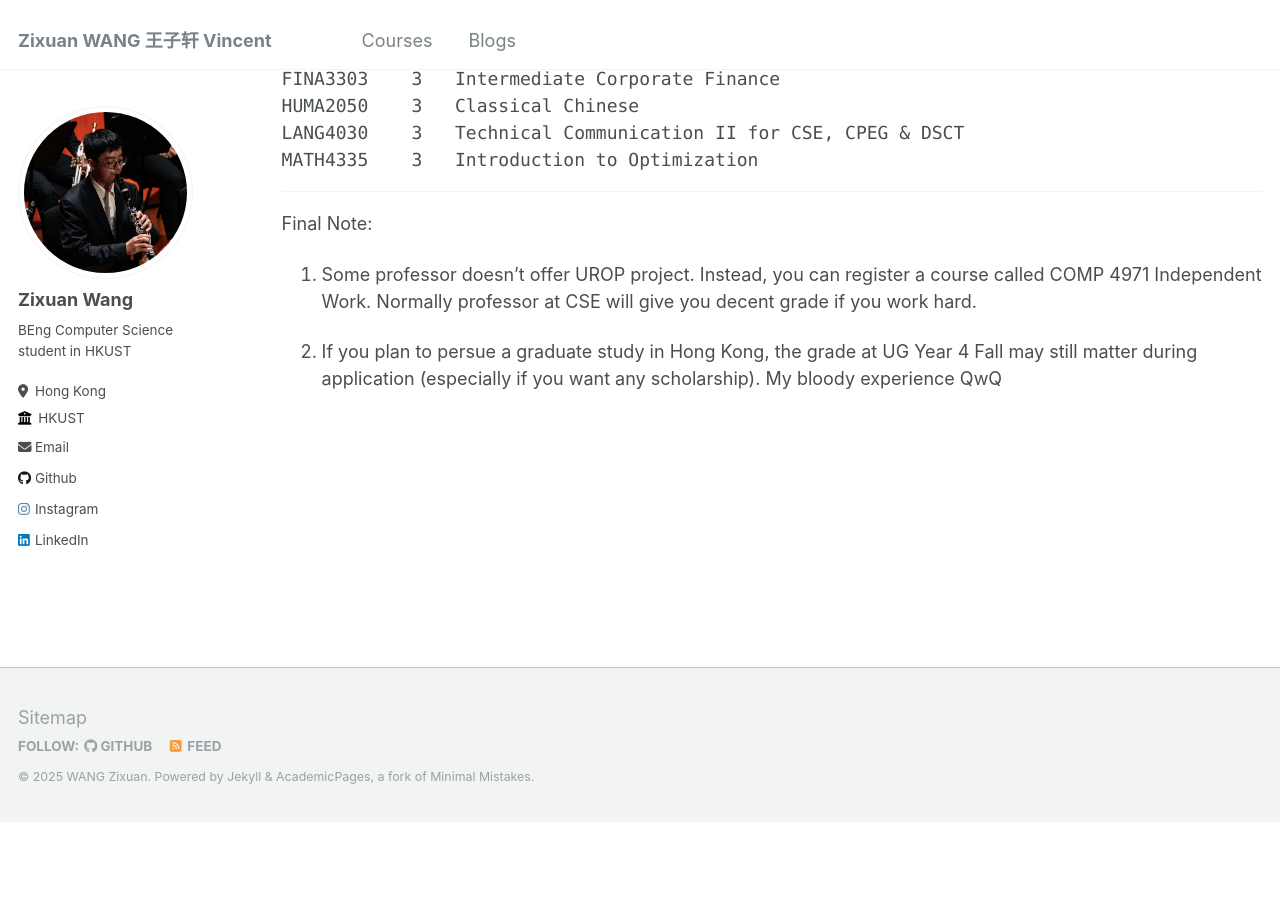
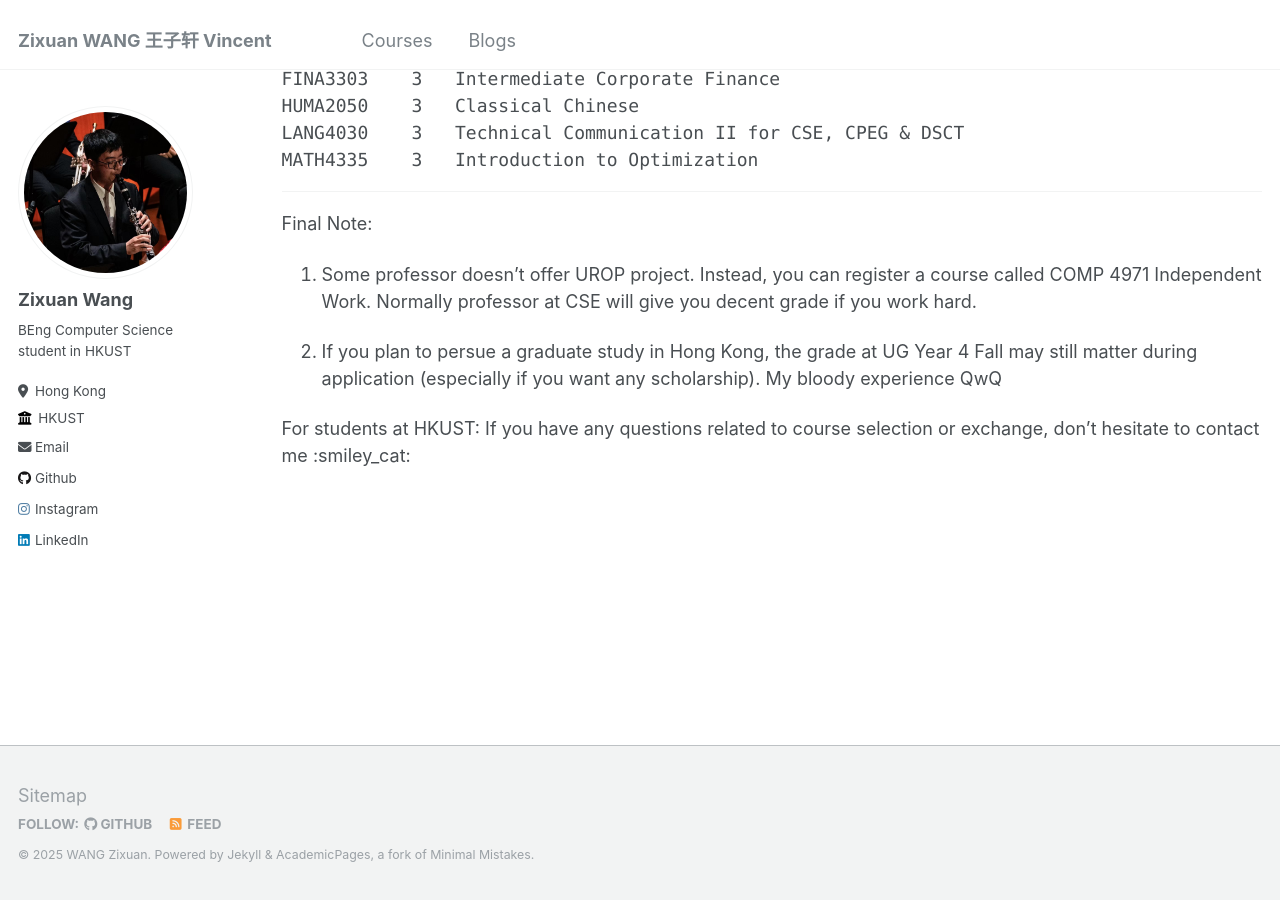
Before and after one commit to Vincent2311/Vincent2311.github.io, a Jekyll site: the page built from _teaching/courses.md, in a window 1280 px wide and 900 px high, scrolled down 2626 px. Built offline with Jekyll 4.4.1, drawn with Linux system fonts in a browser that asks for light colours; before the commit the page ends 3449 px from its top, so only the background shows below that.

Commit message:
mod courses

```diff
--- a/_teaching/courses.md
+++ b/_teaching/courses.md
@@ -122,3 +122,5 @@ Final Note:
 1. Some professor doesn't offer UROP project. Instead, you can register a course called COMP 4971 Independent Work. Normally professor at CSE will give you decent grade if you work hard.
 
 2. If you plan to persue a graduate study in Hong Kong, the grade at UG Year 4 Fall may still matter during application (especially if you want any scholarship). My bloody experience QwQ
+
+For students at HKUST: If you have any questions related to course selection or exchange, don't hesitate to contact me :smiley_cat:
```
